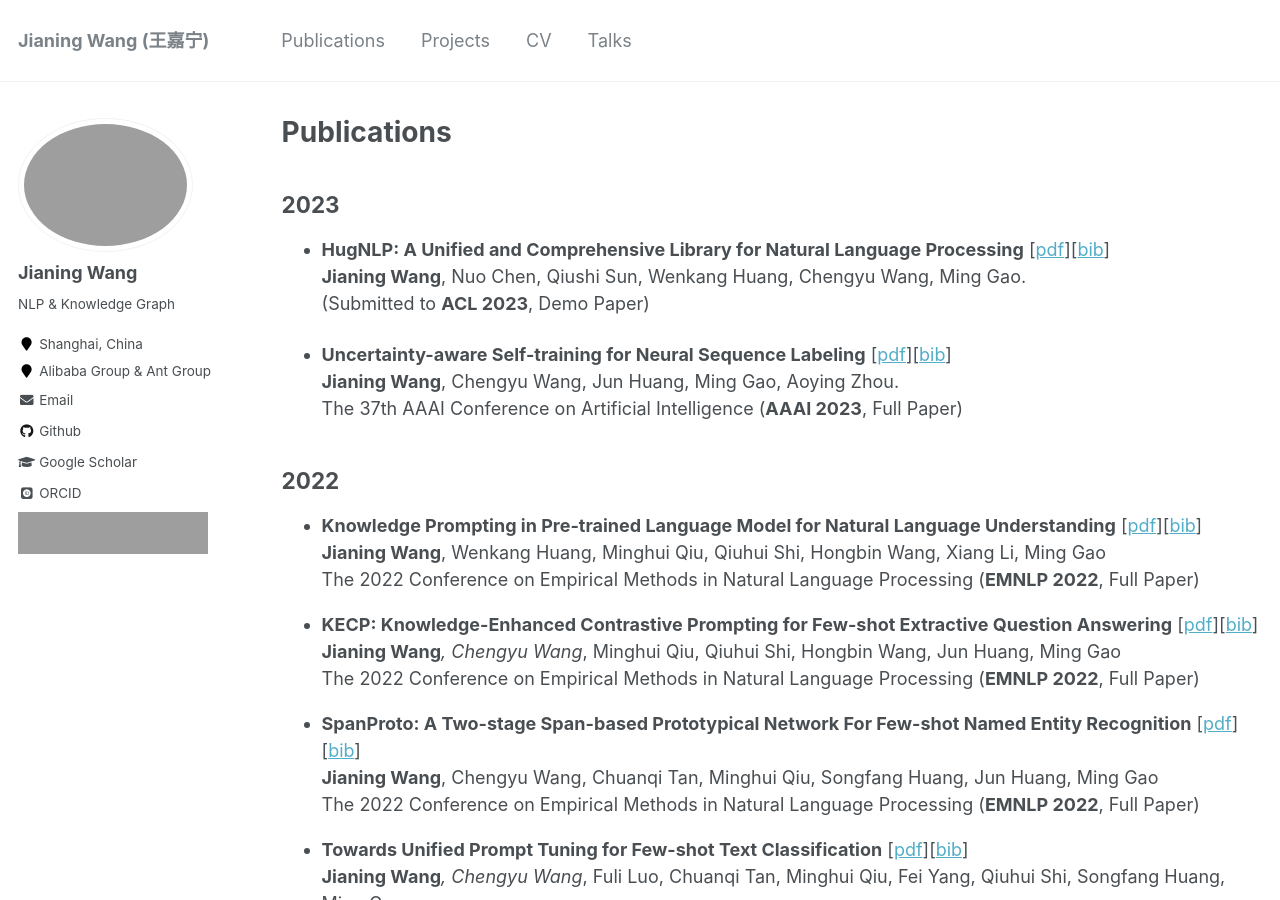
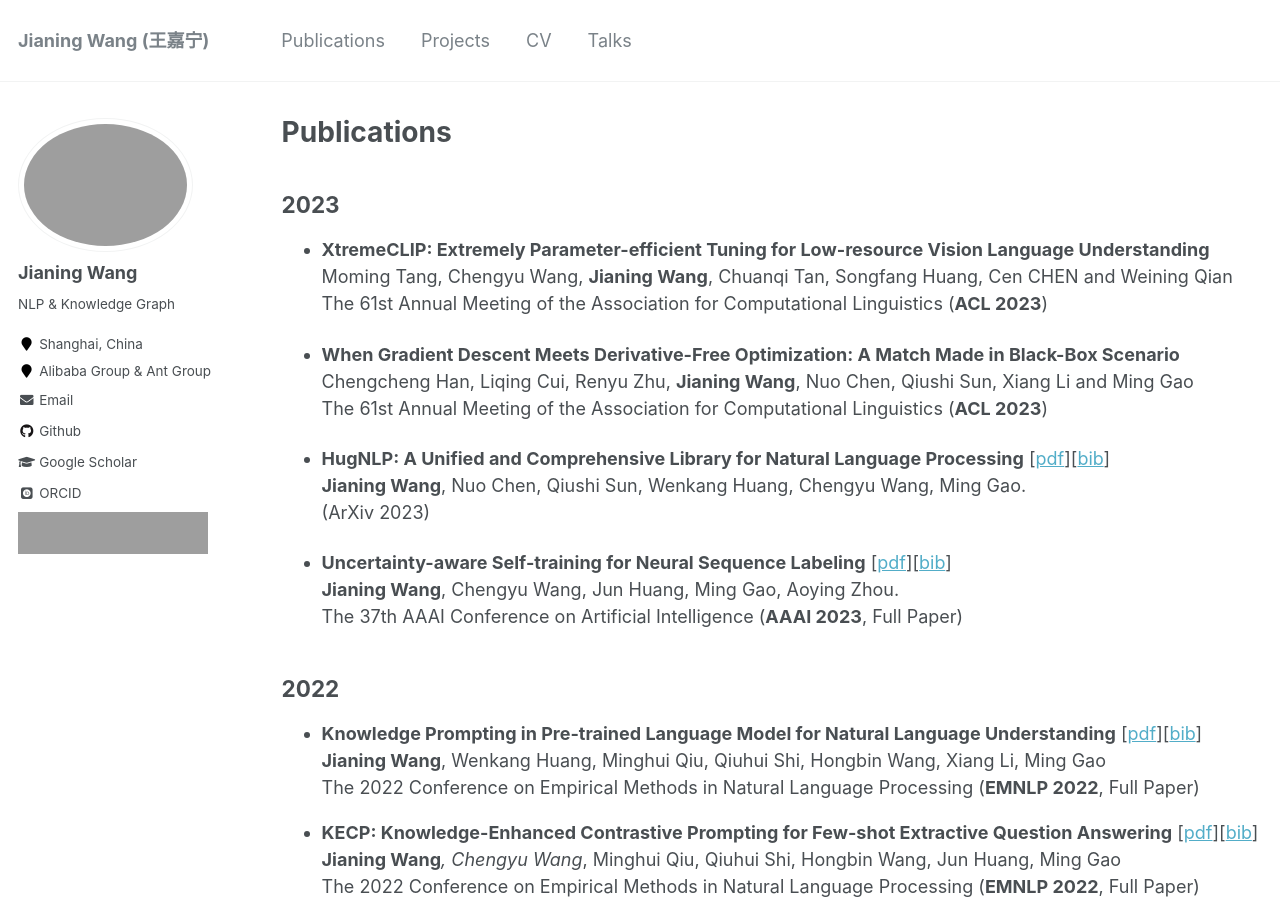
Before and after one commit to wjn1996/wjn1996.github.io, a Jekyll site: the page built from _pages/publications.md, in a window 1280 px wide and 900 px high. Built offline with Jekyll 4.4.1, drawn with Linux system fonts in a browser that asks for light colours; some web fonts are replaced; grey boxes are pictures that could not be loaded.

Commit message:
update publications

```diff
--- a/_pages/publications.md
+++ b/_pages/publications.md
@@ -17,11 +17,23 @@ author_profile: true
 
 ## 2023
 
+- **XtremeCLIP: Extremely Parameter-efficient Tuning for Low-resource Vision Language Understanding**
+<br>
+Moming Tang, Chengyu Wang, **Jianing Wang**, Chuanqi Tan, Songfang Huang, Cen CHEN and Weining Qian
+<br>
+The 61st Annual Meeting of the Association for Computational Linguistics (**ACL 2023**)
+
+- **When Gradient Descent Meets Derivative-Free Optimization: A Match Made in Black-Box Scenario**
+<br>
+Chengcheng Han, Liqing Cui, Renyu Zhu, **Jianing Wang**, Nuo Chen, Qiushi Sun, Xiang Li and Ming Gao
+<br>
+The 61st Annual Meeting of the Association for Computational Linguistics (**ACL 2023**)
+
 - **HugNLP: A Unified and Comprehensive Library for Natural Language Processing** [[pdf](https://arxiv.org/pdf/2302.14286)][[bib](https://dblp.org/rec/journals/corr/abs-2302-14286.html?view=bibtex)]
 <br>
 **Jianing Wang**, Nuo Chen, Qiushi Sun, Wenkang Huang, Chengyu Wang, Ming Gao.
 <br>
-(Submitted to **ACL 2023**, Demo Paper)
+(ArXiv 2023)
 
 - **Uncertainty-aware Self-training for Neural Sequence Labeling** [[pdf](https://arxiv.org/pdf/2302.08659)][[bib](https://dblp.org/rec/journals/corr/abs-2302-08659.html?view=bibtex)]
 <br>
```
